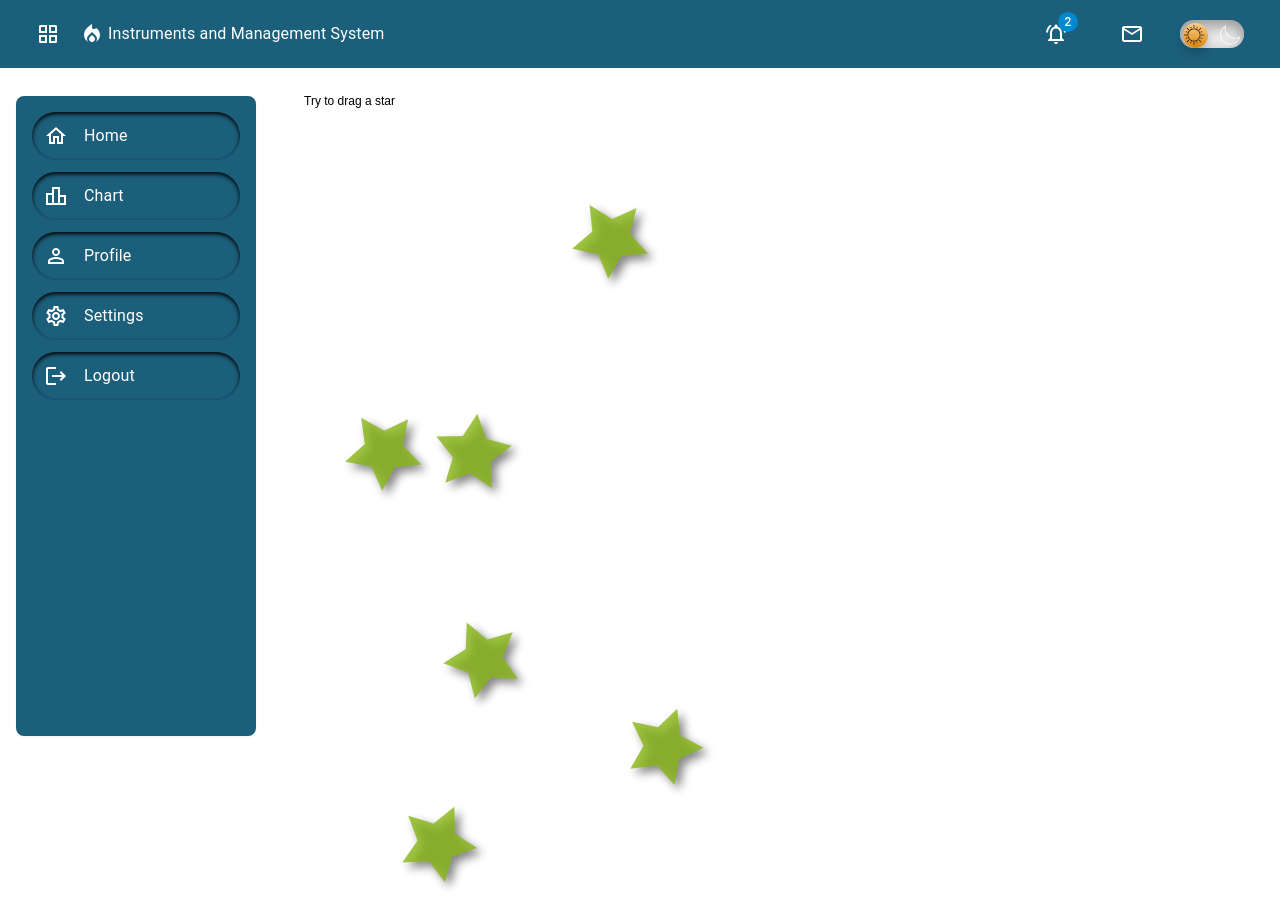
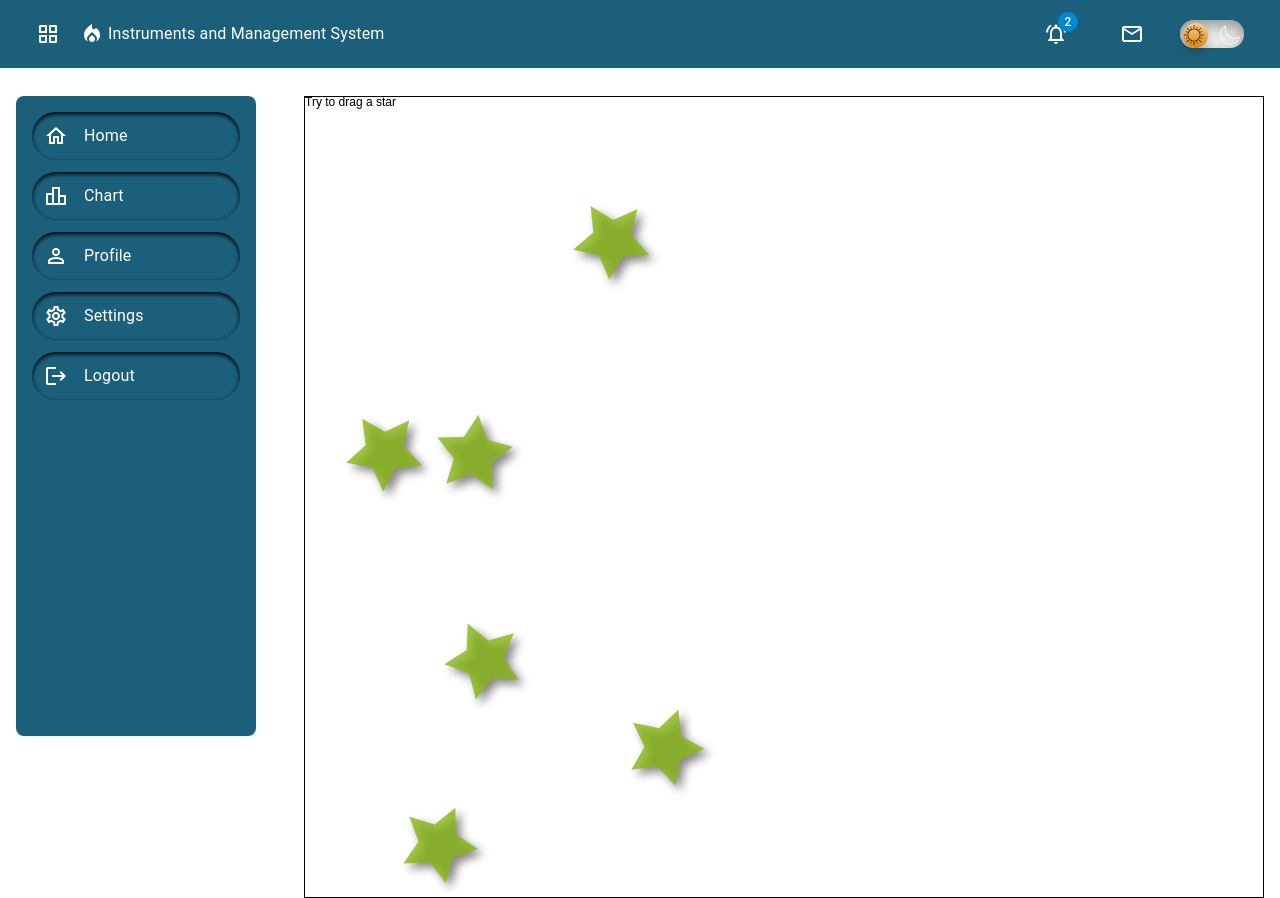
Before and after one commit to BilhaqAD07/fms-kedaireka, a Next.js app: page /Home in a window 1280 px wide. Built offline with nearby package versions, Linux system fonts and the light colour scheme.

Commit message:
update(feat): setup canvas

```diff
--- a/src/app/Home/components/canvas/canvas.tsx
+++ b/src/app/Home/components/canvas/canvas.tsx
@@ -40,7 +40,7 @@ function Canvas (Props: any) {
   }
 
   return (
-    <Stage className='bg-white overflow-x-hidden' width={window.innerWidth} height={window.innerHeight}>
+    <Stage className='bg-white border border-black dark:border-white dark:bg-secondary_dark overflow-x-hidden' width={window.innerWidth} height={window.innerHeight}>
       <Layer>
         <Text text="Try to drag a star" />
         {stars.map((star) => (
```
